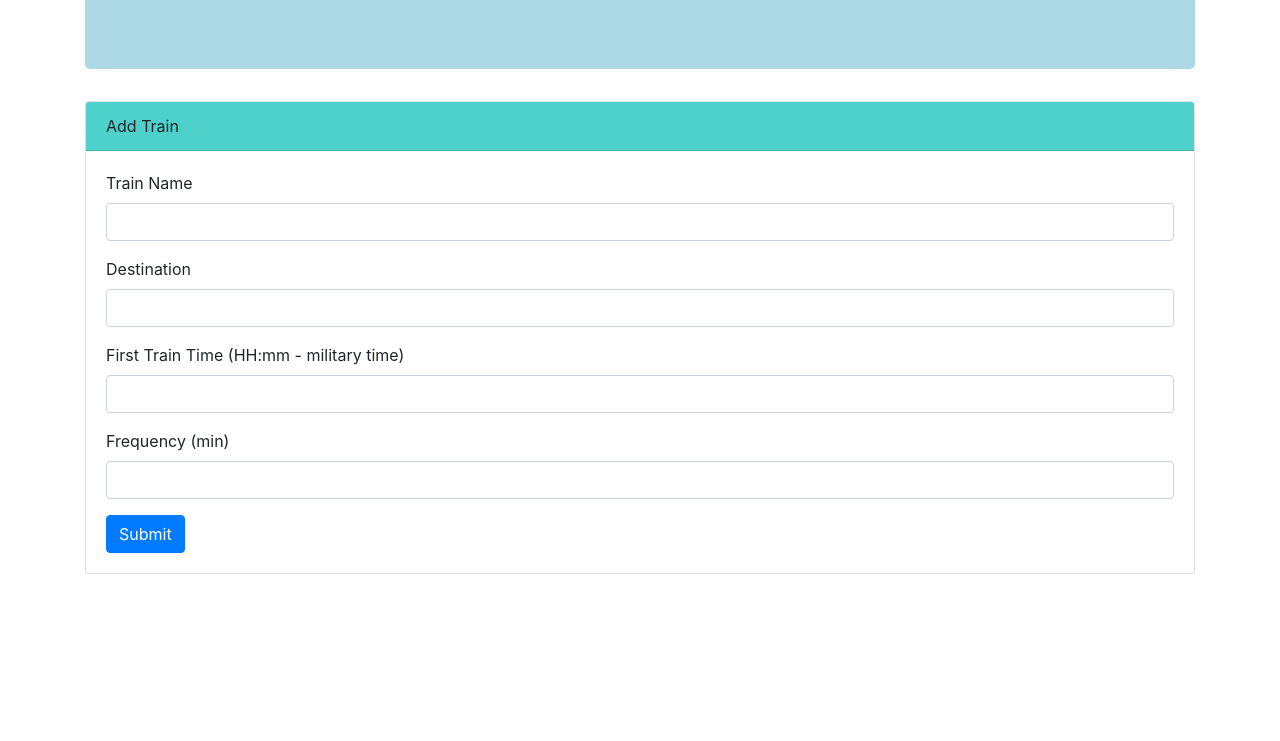
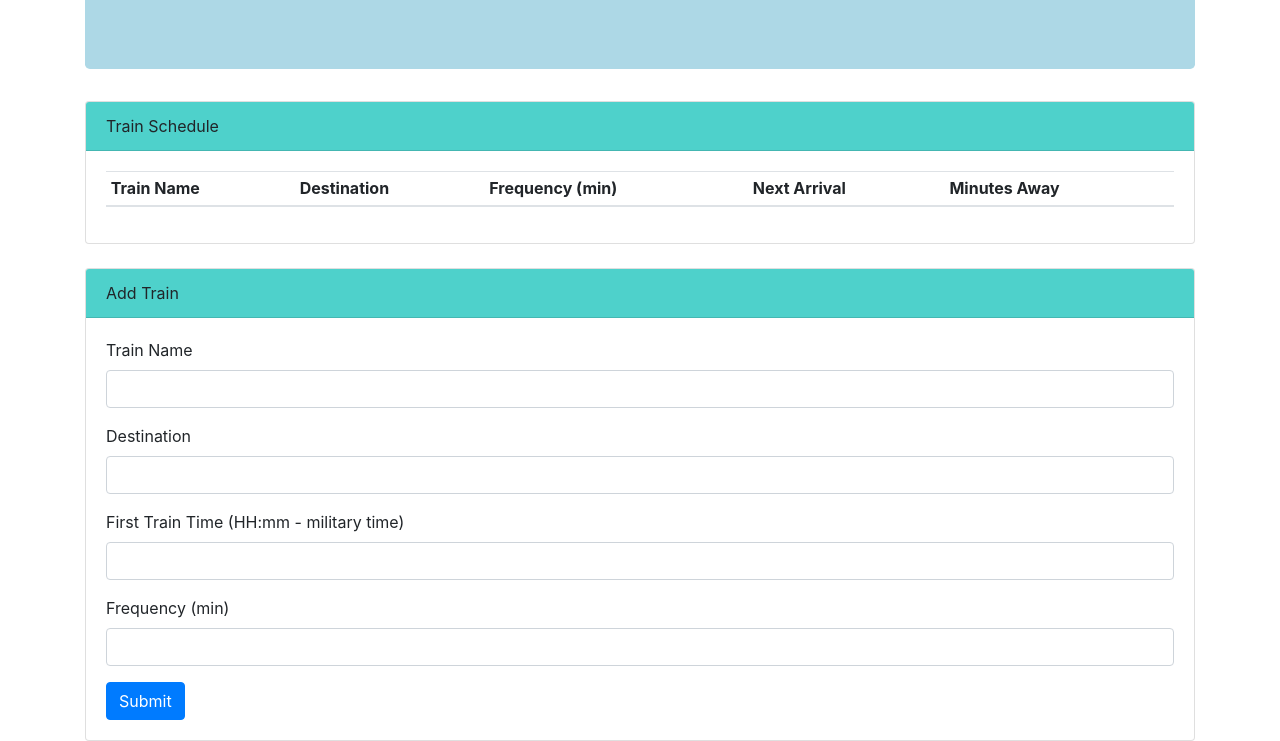
Before and after one commit to nickmacon-35/Train-Activity, a plain HTML site: page index.html in a window 1280 px wide. Shown: the part 157-898 px from the top of the page. Before the commit the page ends 800 px from the top, so only its background shows below. Drawn offline with nearby package versions, Linux system fonts and the light colour scheme.

Commit message:
11.4 push edit

```diff
--- a/index.html
+++ b/index.html
@@ -14,6 +14,29 @@
     <div class="jumbotron" style="background: lightblue">
         <h1 class="text-center">IT'S CHOO CHOO TIME!</h1>
         <h3 class="text-center">Find below when your train is scheduled, or schedule a train yourself.</h3>
+    </div>
+
+    <div class="row">
+        <div class="col-md-12">
+            <div class="card mb-4">
+            <div class="card-header" style = "background: #4ed1cb">Train Schedule</div>
+            <div class="card-body">
+                <table class="table table-sm table-hover" id='employee-table'>
+                <thead>
+                    <tr>
+                    <th scope="col">Train Name</th>
+                    <th scope="col">Destination</th>
+                    <th scope="col">Frequency (min)</th>
+                    <th scope="col">Next Arrival</th>
+                    <th scope="col">Minutes Away</th>
+                    </tr>
+                </thead>
+                <tbody>
+                </tbody>
+                </table>
+            </div>
+            </div>
+        </div>
     </div>
 
     <div class="row">
```
